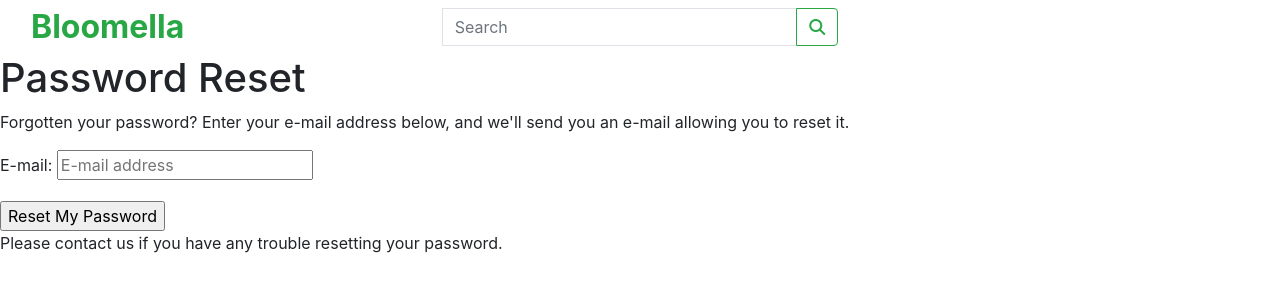
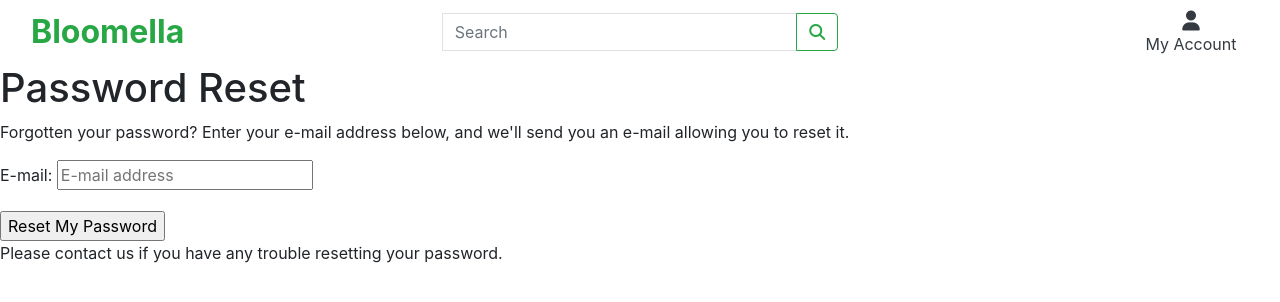
Before and after one commit to StanislavDitsan/Bloomella, a Django app: page /accounts/password/reset/ in a window 1280 px wide. Shown: the top 302 px of the page. Run offline with Django 3.2, Linux system fonts and the light colour scheme; some libraries are stand-ins or nearby versions.

Commit message:
Added dropdown menu for my account link

```diff
--- a/templates/base.html
+++ b/templates/base.html
@@ -64,7 +64,7 @@
                 </a>
             </div>
             <div class="col-12 col-lg-4 my-auto py-1 py-lg-0">
-                <form method="GET" action="">
+                <form method="GET" action="#">
                     <div class="input-group w-100">
                         <input class="form-control border border-black rounded-0" type="text" name="q"
                             placeholder="Search">
@@ -79,7 +79,19 @@
                     </div>
                 </form>
             </div>
-            <div class="col-12 col-lg-4 my-auto py-1 py-lg-0"></div>
+            <div class="col-12 col-lg-4 my-auto py-1 py-lg-0">
+                <ul class="list-inline list-unstyled text-center text-lg-right my-0">
+                    <li class="list-inline-item dropdown">
+                        <a class="text-dark nav-link" href="#" id="user-options" data-toggle="dropdown" aria-haspopup="true" aria-expanded="false">
+                            <div class="text-center">
+                                <div><i class="fas fa-user fa-lg"></i></div>
+                                <p class="my-0">My Account</p>
+                            </div>
+                        </a>
+                    </li>
+                    <li class="list-inline-item"></li>
+                </ul>
+            </div>
         </div>
     </header>
 
```
